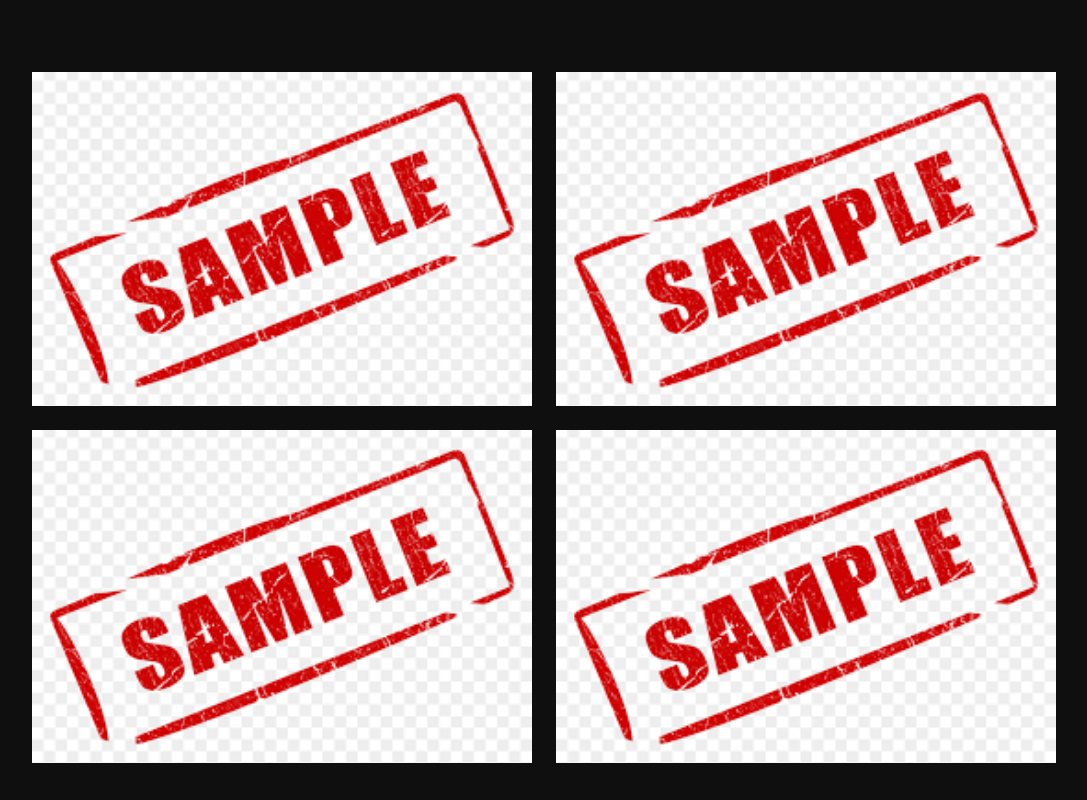
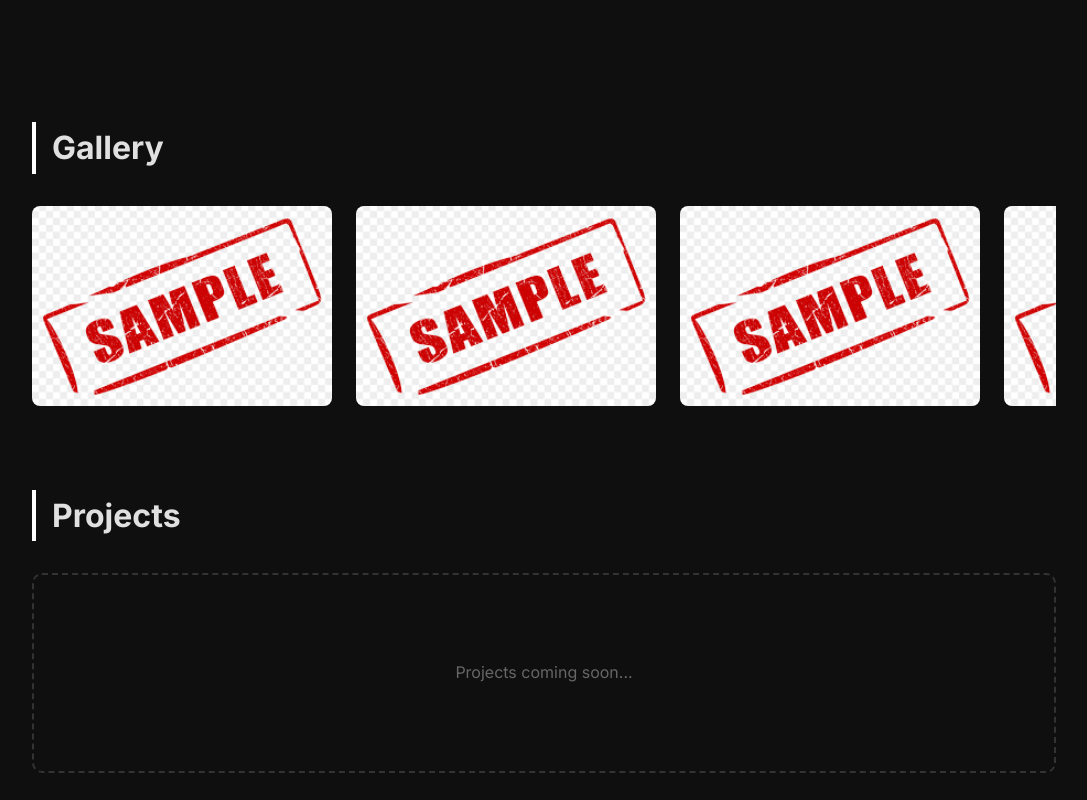
Before and after one commit to Kayframe-GA/Kayframe-GA.github.io, a Next.js app: page / in a window 1280 px wide. Shown: the part 380-1180 px from the top of the page, without its empty margins (96-1183 px from the left). Built offline with nearby package versions, Linux system fonts and the light colour scheme.

Commit message:
reworked gallery and added empty projects section

```diff
--- a/app/globals.css
+++ b/app/globals.css
@@ -67,47 +67,137 @@ nav ul li a:hover {
 }
 
 /* Gallery Grid */
-.gallery {
-  display: grid;
-  grid-template-columns: repeat(auto-fit, minmax(350px, 1fr));
-  gap: 1.5rem;
-  padding: 0 10% 5rem 10%;
+
+/* Work Wrapper */
+.work-section {
+  padding: 50px 10%;
 }
 
-.card {
-  position: relative;
-  overflow: hidden;
-  aspect-ratio: 3 / 2;
-  background-color: #1a1a1a;
-  cursor: pointer;
+.section-title {
+  font-size: 2rem;
+  margin-bottom: 2rem;
+  border-left: 4px solid #fff;
+  padding-left: 1rem;
 }
 
-.card img {
+/* Horizontal Scrolling Gallery */
+.gallery-scroll-container {
+  width: 100%;
+  overflow-x: auto; /* Enables side scrolling */
+  white-space: nowrap; /* Keeps items in a single line */
+  padding-bottom: 20px; /* Space for scrollbar */
+  margin-bottom: 4rem;
+  /* Custom Scrollbar Styling */
+  scrollbar-width: thin;
+  scrollbar-color: #444 #1a1a1a;
+}
+
+.gallery-scroll-container::-webkit-scrollbar {
+  height: 8px;
+}
+.gallery-scroll-container::-webkit-scrollbar-track {
+  background: #1a1a1a;
+}
+.gallery-scroll-container::-webkit-scrollbar-thumb {
+  background-color: #444;
+  border-radius: 4px;
+}
+
+.gallery-item {
+  display: inline-block;
+  width: 300px; /* Fixed width for uniformity */
+  height: 200px;
+  margin-right: 1.5rem;
+  position: relative;
+  cursor: pointer;
+  border-radius: 8px;
+  overflow: hidden;
+  transition: transform 0.3s ease;
+  vertical-align: top;
+}
+
+.gallery-item:hover {
+  transform: scale(1.02);
+}
+
+.gallery-item img {
   width: 100%;
   height: 100%;
   object-fit: cover;
-  transition: transform 0.5s ease;
 }
 
-.card:hover img {
-  transform: scale(1.05);
+/* Lightbox / Modal */
+.lightbox {
+  position: fixed;
+  top: 0;
+  left: 0;
+  width: 100%;
+  height: 100%;
+  background-color: rgba(0, 0, 0, 0.95);
+  display: flex;
+  flex-direction: column;
+  justify-content: center;
+  align-items: center;
+  z-index: 2000;
+  opacity: 0;
+  pointer-events: none;
+  transition: opacity 0.3s ease;
+  padding: 2rem;
 }
 
-.overlay {
-  position: absolute;
-  bottom: 0;
-  left: 0;
-  right: 0;
-  background: linear-gradient(transparent, rgba(0,0,0,0.8));
-  padding: 20px;
-  opacity: 0;
-  transition: opacity 0.3s;
+.lightbox.active {
+  opacity: 1;
+  pointer-events: all;
 }
 
-.card:hover .overlay {
-  opacity: 1;
+.lightbox-content {
+  max-width: 90%;
+  max-height: 80vh;
+  text-align: center;
 }
 
+.lightbox-content img {
+  max-width: 100%;
+  max-height: 70vh;
+  object-fit: contain;
+  border: 1px solid #333;
+  margin-bottom: 1rem;
+}
+
+.lightbox-info h3 {
+  font-size: 1.5rem;
+  color: #fff;
+  margin-bottom: 0.5rem;
+}
+
+.lightbox-info p {
+  color: #ccc;
+  font-size: 1rem;
+  max-width: 600px;
+  margin: 0 auto;
+}
+
+.close-btn {
+  position: absolute;
+  top: 30px;
+  right: 40px;
+  font-size: 3rem;
+  color: #fff;
+  cursor: pointer;
+  background: none;
+  border: none;
+}
+
+/* Projects Placeholder */
+.projects-container {
+  min-height: 200px;
+  border: 2px dashed #333;
+  display: flex;
+  justify-content: center;
+  align-items: center;
+  color: #666;
+  border-radius: 10px;
+}
 /* Footer */
 footer {
   text-align: center;
--- a/app/page.js
+++ b/app/page.js
@@ -1,6 +1,20 @@
-import Link from 'next/link';
+'use client'; // Required for onClick events and state
+
+import { useState } from 'react';
+
+// Data for your Gallery (Easy to expand to 30+ items)
+const artworks = [
+  { id: 1, src: "/images/sample.png", title: "My Sample 1", desc: "Here will be a description for my first artwork." },
+  { id: 2, src: "/images/sample.png", title: "My Sample 2", desc: "Here will be a description for my second artwork." },
+  { id: 3, src: "/images/sample.png", title: "My Sample 3", desc: "Here will be a description for my third artwork." },
+  { id: 4, src: "/images/sample.png", title: "My Sample 4", desc: "Here will be a description for my fourth artwork." },
+  { id: 5, src: "/images/sample.png", title: "My Sample 5", desc: "Here will be a description for my fifth artwork." },
+  { id: 6, src: "/images/sample.png", title: "My Sample 6", desc: "Here will be a description for my sixth artwork." },
+];
 
 export default function Home() {
+  const [selectedArt, setSelectedArt] = useState(null);
+
   return (
     <>
       <header>
@@ -15,30 +29,38 @@ export default function Home() {
       </header>
 
       <main>
+        {/* Hero Section */}
         <section className="hero">
           <h1>Game Artist with Focus on Concept Art and Sculpting</h1>
           <p>Creating immersive worlds and character designs for games.</p>
         </section>
 
-        <section id="work" className="gallery">
-          <div className="card">
-            <img src="/images/sample.png" alt="First Project" />
-            <div className="overlay"><span>Project Title</span></div>
+        {/* WORK SECTION */}
+        <section id="work" className="work-section">
+
+          {/* 1. Gallery Subsection */}
+          <h2 className="section-title">Gallery</h2>
+          <div className="gallery-scroll-container">
+            {artworks.map((art) => (
+              <div
+                key={art.id}
+                className="gallery-item"
+                onClick={() => setSelectedArt(art)}
+              >
+                <img src={art.src} alt={art.title} />
+              </div>
+            ))}
           </div>
-          <div className="card">
-            <img src="/images/sample.png" alt="Second Project" />
-            <div className="overlay"><span>Project Title</span></div>
+
+          {/* 2. Projects Subsection (Empty Placeholder) */}
+          <h2 className="section-title">Projects</h2>
+          <div className="projects-container">
+            <p>Projects coming soon...</p>
           </div>
-          <div className="card">
-            <img src="/images/sample.png" alt="Third Project" />
-            <div className="overlay"><span>Project Title</span></div>
-          </div>
-          <div className="card">
-            <img src="/images/sample.png" alt="Fourth Project" />
-            <div className="overlay"><span>Project Title</span></div>
-          </div>
+
         </section>
 
+        {/* About Section */}
         <section id="about" className="about-section">
           <div className="about-container">
             <div className="about-image">
@@ -72,6 +94,20 @@ export default function Home() {
         </section>
       </main>
 
+      {/* LIGHTBOX MODAL */}
+      <div className={`lightbox ${selectedArt ? 'active' : ''}`} onClick={() => setSelectedArt(null)}>
+        <button className="close-btn">&times;</button>
+        {selectedArt && (
+          <div className="lightbox-content" onClick={(e) => e.stopPropagation()}>
+            <img src={selectedArt.src} alt={selectedArt.title} />
+            <div className="lightbox-info">
+              <h3>{selectedArt.title}</h3>
+              <p>{selectedArt.desc}</p>
+            </div>
+          </div>
+        )}
+      </div>
+
       <footer>
         <p>&copy; 2026 Kay. Built with passion.</p>
         <div className="socials">
```
